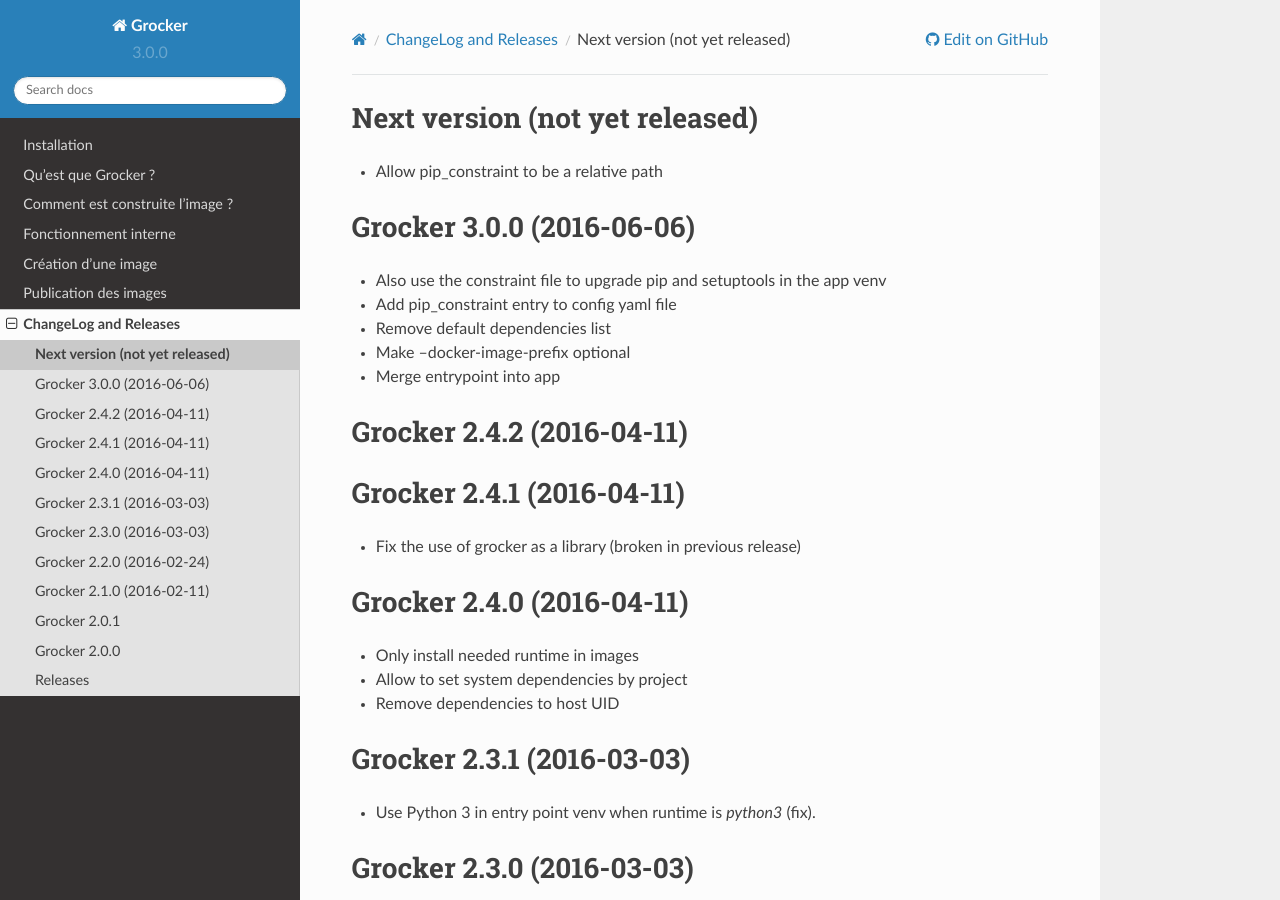
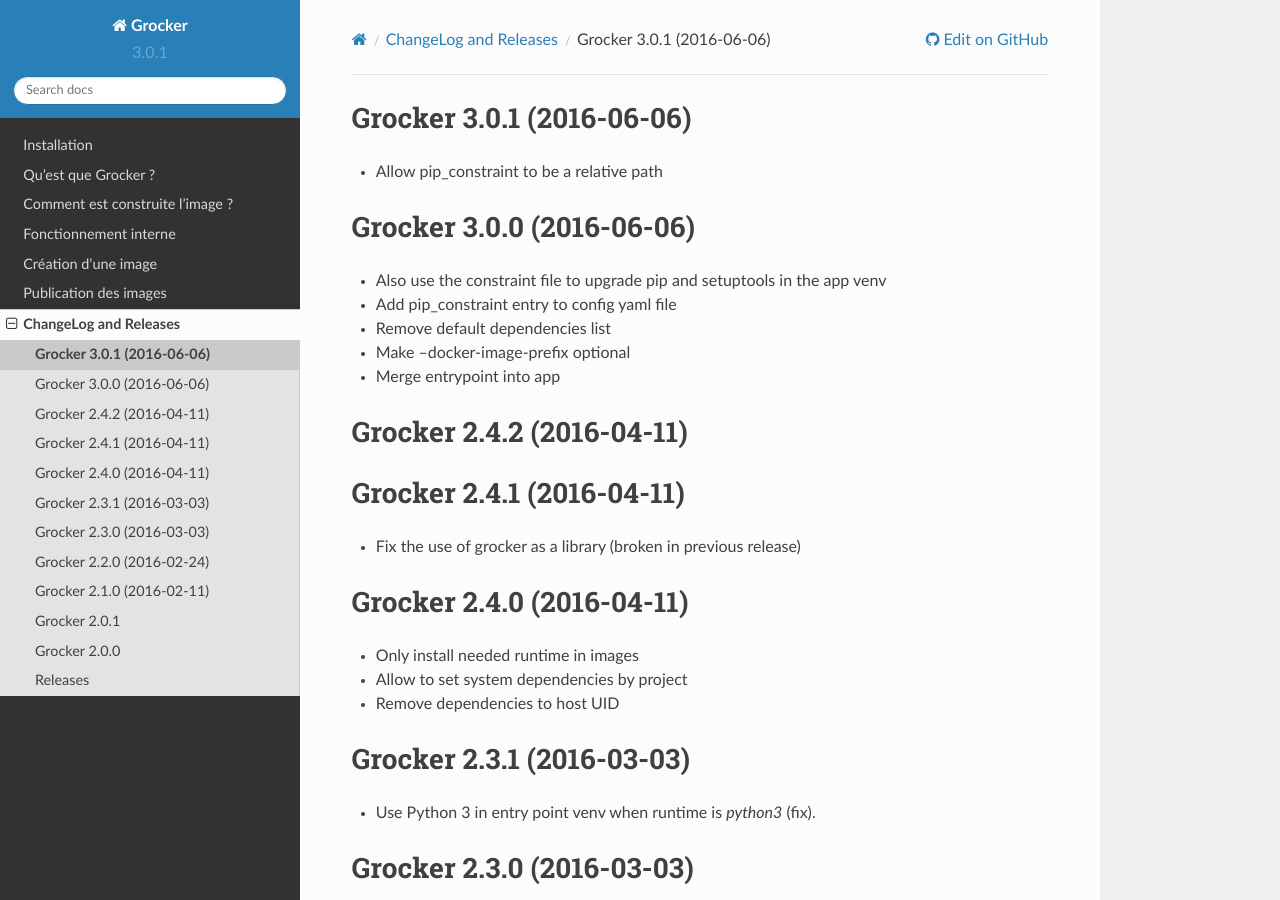
Before and after one commit to Polyconseil/grocker, a Sphinx documentation site: the page built from docs/changelog.rst, in a window 1280 px wide and 900 px high. Built offline with Sphinx 7.4.7 and the Read the Docs theme 2.0.0, drawn with Linux system fonts in a browser that asks for light colours.

Commit message:
Release version v3.0.1
Released-with: blease v2016.06.06.00712+1f8d4877
Signed-off-by: Fabien Bochu <fabien.bochu@polyconseil.fr>

```diff
--- a/docs/changelog.rst
+++ b/docs/changelog.rst
@@ -1,5 +1,5 @@
-Next version (not yet released)
--------------------------------
+Grocker 3.0.1 (2016-06-06)
+--------------------------
 
 - Allow pip_constraint to be a relative path
 
--- a/docs/releases/index.rst
+++ b/docs/releases/index.rst
@@ -2,6 +2,7 @@
 --------
 
 .. toctree::
+   3.0.1.rst
    3.0.0.rst
    2.4.2.rst
    2.4.1.rst
--- a/grocker/__init__.py
+++ b/grocker/__init__.py
@@ -3,7 +3,7 @@
 
 from __future__ import absolute_import, division, print_function, unicode_literals
 
-__version__ = '3.0.0'
+__version__ = '3.0.1'
 __copyright__ = '2015, Polyconseil'
 __description__ = 'Docker image builder'
 
```
Also changed, not shown: docs/releases/3.0.1.rst (added, +15 -0 lines).
